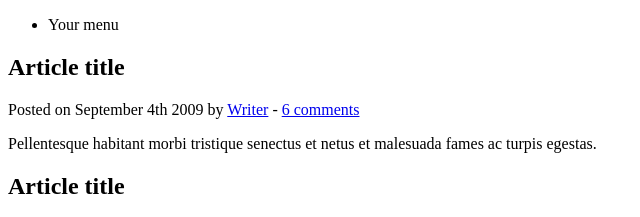
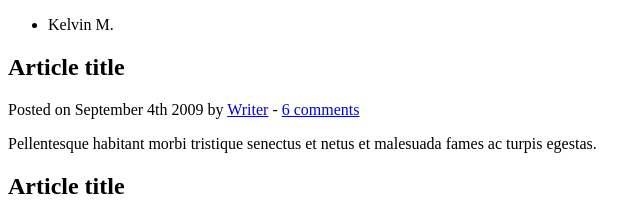
Before and after one commit to kelvinmoncada3/demo-repo, a plain HTML site: page index.html in a window 1280 px wide. Shown: the top 217 px of the page, 0-640 px from the left. Drawn offline with Linux system fonts and the light colour scheme.

Commit message:
se modificio el titulo

```diff
--- a/index.html
+++ b/index.html
@@ -12,7 +12,7 @@
 	<header>
 		<nav>
 			<ul>
-				<li>Your menu</li>
+				<li>Kelvin M.</li>
 			</ul>
 		</nav>
 	</header>
```
